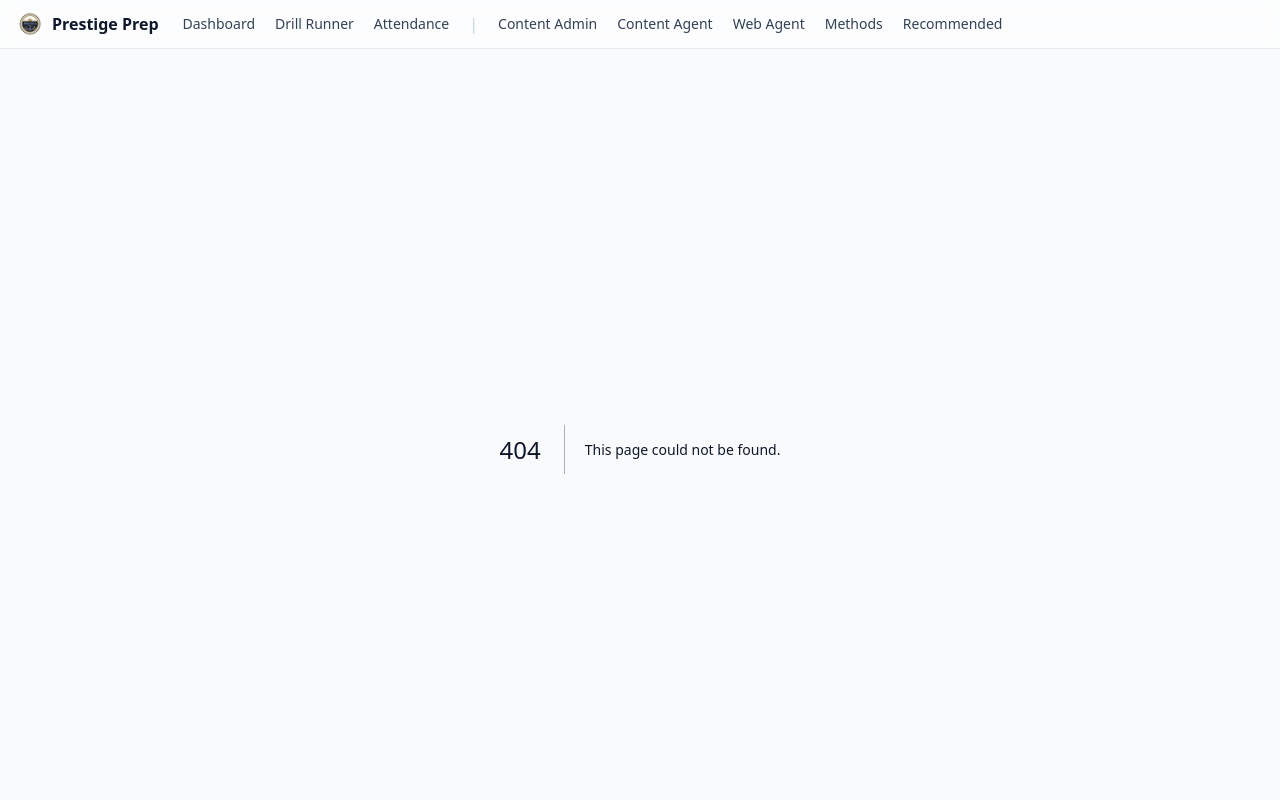
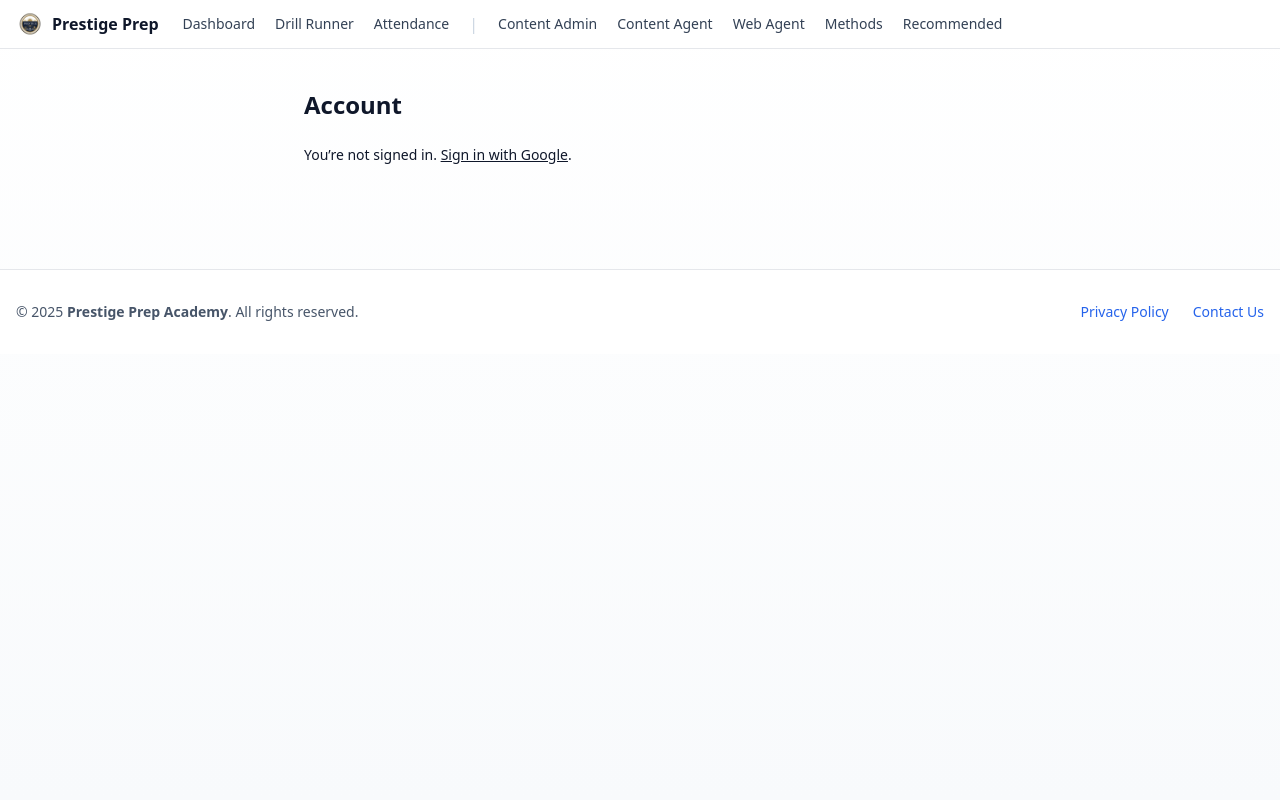
Before and after one commit to PreFrontalCorporate/prestige-prep-app, a Next.js app: page /account in a window 1280 px wide. Before the commit this address had no page. Shown: the top 800 px of the page. Built offline with nearby package versions, Linux system fonts and the light colour scheme; no server answers.

Commit message:
account: add session view + sign-out

```diff
--- /dev/null
+++ b/app/account/page.tsx
@@ -0,0 +1,76 @@
+// app/account/page.tsx
+import { getServerSession } from "next-auth";
+import Link from "next/link";
+
+export const dynamic = "force-dynamic";
+
+export default async function AccountPage() {
+  const session = await getServerSession();
+
+  const isAuthed = !!session?.user;
+  const name = session?.user?.name ?? "";
+  const email = session?.user?.email ?? "";
+  const image = session?.user?.image ?? "";
+
+  return (
+    <div className="max-w-2xl mx-auto py-10 space-y-6">
+      <h1 className="text-2xl font-semibold">Account</h1>
+
+      {!isAuthed ? (
+        <div className="space-y-4">
+          <p className="text-sm">
+            You’re not signed in.{" "}
+            <Link
+              className="underline"
+              href="/api/auth/signin?callbackUrl=/account"
+            >
+              Sign in with Google
+            </Link>
+            .
+          </p>
+        </div>
+      ) : (
+        <div className="space-y-6">
+          <div className="flex items-center gap-4">
+            {image ? (
+              // eslint-disable-next-line @next/next/no-img-element
+              <img
+                src={image}
+                alt={name || email}
+                className="h-14 w-14 rounded-full border"
+              />
+            ) : null}
+            <div>
+              <div className="font-medium">{name || email}</div>
+              <div className="text-sm text-gray-500">{email}</div>
+            </div>
+          </div>
+
+          <div className="flex items-center gap-3">
+            <a
+              href="/api/auth/signout?callbackUrl=/"
+              className="inline-flex items-center rounded-md border px-3 py-1.5 text-sm hover:bg-gray-50"
+            >
+              Sign out
+            </a>
+            <Link
+              href="/drills"
+              className="inline-flex items-center rounded-md border px-3 py-1.5 text-sm hover:bg-gray-50"
+            >
+              Back to Drills
+            </Link>
+          </div>
+
+          <details className="mt-6">
+            <summary className="cursor-pointer text-sm text-gray-600">
+              Session debug
+            </summary>
+            <pre className="mt-3 text-xs bg-gray-50 p-3 rounded border overflow-x-auto">
+{JSON.stringify(session, null, 2)}
+            </pre>
+          </details>
+        </div>
+      )}
+    </div>
+  );
+}
```
